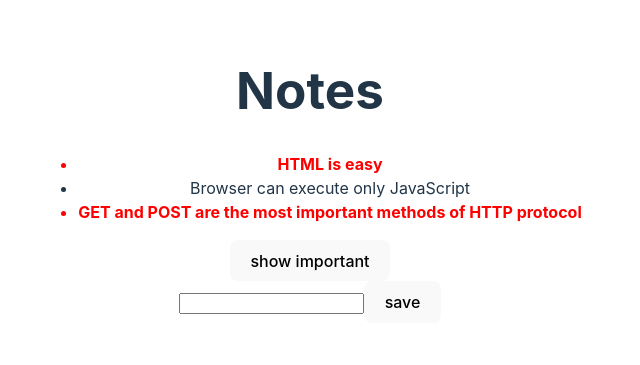
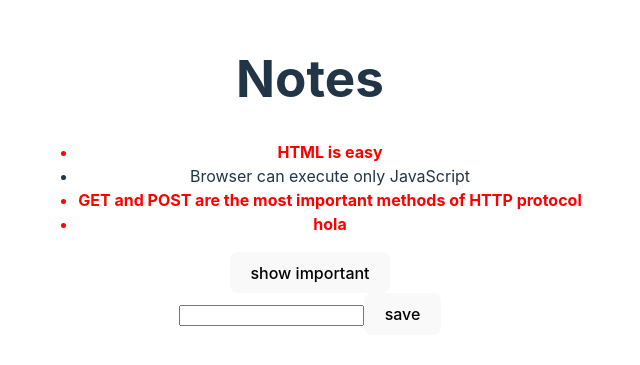
Before and after one commit to wangsamu/Full_Stack_Open_inClass, a React (Vite) app in the folder part2/: page / in a window 1280 px wide. Shown: the part 225-590 px from the top of the page, without its empty margins (330-970 px from the left). Built offline with nearby package versions, Linux system fonts and the light colour scheme; data requests are answered from the project's data file.

Commit message:
Post new note to server added to addNote handler

```diff
--- a/part2/db.json
+++ b/part2/db.json
@@ -14,6 +14,11 @@
       "id": 3,
       "content": "GET and POST are the most important methods of HTTP protocol",
       "important": true
+    },
+    {
+      "id": 4,
+      "content": "hola",
+      "important": true
     }
   ]
 }
--- a/part2/src/App.tsx
+++ b/part2/src/App.tsx
@@ -13,6 +13,12 @@ import axios from 'axios';
 // interface AppProps {
 //   notes: { id: number; content: string; important: boolean }[];
 // }
+
+interface newNote {
+  id?: number;
+  content?: string;
+  important?: boolean;
+}
 
 const App: FunctionComponent = () => {
   const [notes, setNotes] = useState([]);
@@ -34,6 +40,10 @@ const App: FunctionComponent = () => {
       content: inputValue,
       important: Math.random() < 0.5,
     };
+
+    axios
+      .post('http://localhost:4000/notes', newNote)
+      .then((response) => console.log(response));
     setNotes([...notes].concat(newNote));
     setInputValue('');
   };
```
